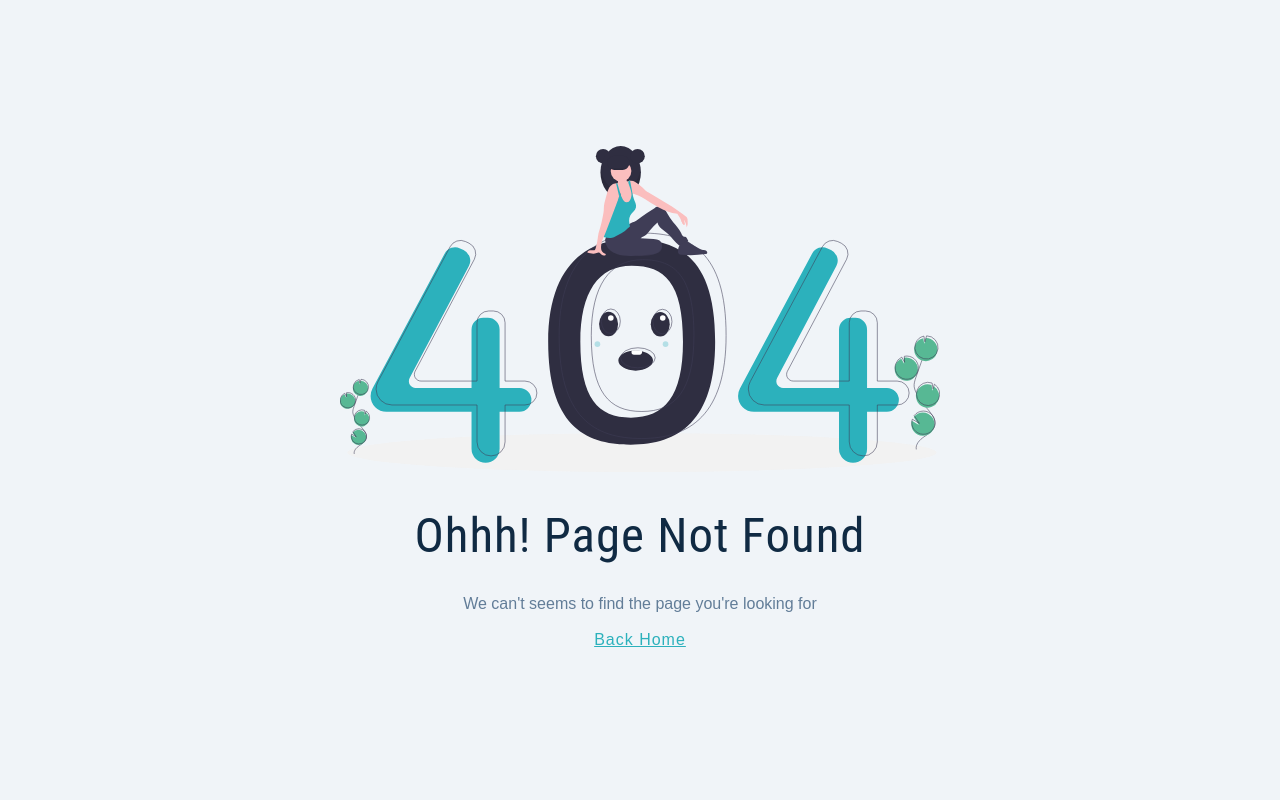
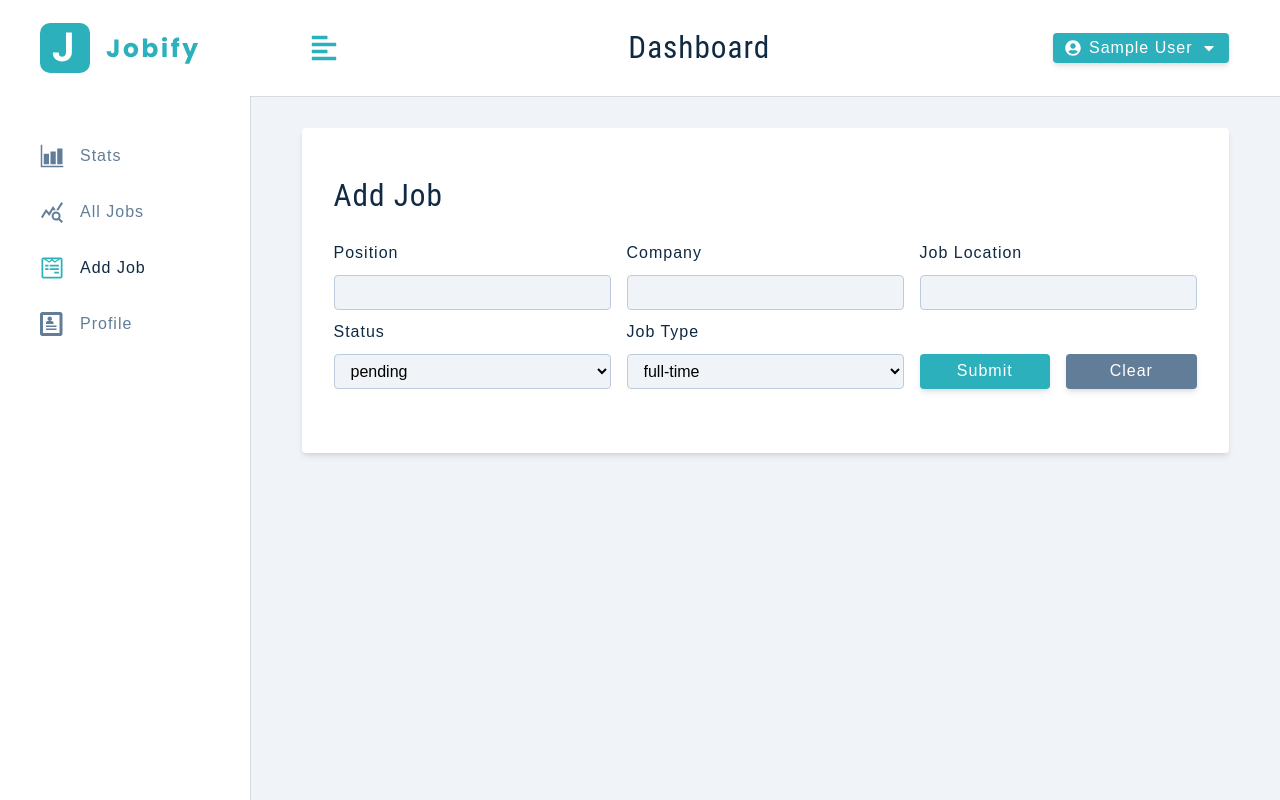
Before and after one commit to zicozydailva/jobsMern, a React (Create React App) app: page /add-job in a window 1280 px wide. Before the commit this address had no page. Built offline with nearby package versions, Linux system fonts and the light colour scheme; sample sign-in values are in the browser's storage.

Commit message:
clear btn  and submit btn func

```diff
--- a/src/App.js
+++ b/src/App.js
@@ -22,7 +22,7 @@ function App() {
           >
             <Route index element={<Stats />} />
             <Route path="all-jobs" element={<AllJobs />} />
-            <Route path="add-jobs" element={<AddJobs />} />
+            <Route path="add-job" element={<AddJobs />} />
             <Route path="profile" element={<Profile />} />
           </Route>
           <Route path="/register" element={<Register />} />
--- /dev/null
+++ b/src/components/FormRowSelect.js
@@ -0,0 +1,25 @@
+const FormRowSelect = ({ labelText, name, value, handleChange, list }) => {
+  return (
+    <div className='form-row'>
+      <label htmlFor={name} className='form-label'>
+        {labelText || name}
+      </label>
+      <select
+        name={name}
+        value={value}
+        onChange={handleChange}
+        className='form-select'
+      >
+        {list.map((itemValue, index) => {
+          return (
+            <option key={index} value={itemValue}>
+              {itemValue}
+            </option>
+          )
+        })}
+      </select>
+    </div>
+  )
+}
+
+export default FormRowSelect
--- a/src/components/index.js
+++ b/src/components/index.js
@@ -4,5 +4,6 @@ import FormRow from "./FormRow"
 import Navbar from "./Navbar"
 import SmallSidebar from "./SmallSidebar"
 import BigSidebar from "./BigSidebar"
+import FormRowSelect from "./FormRowSelect"
 
-export {Logo, FormRow, Alert, Navbar, SmallSidebar, BigSidebar}
+export {Logo, FormRow, Alert, Navbar, SmallSidebar, BigSidebar, FormRowSelect}
--- a/src/context/action.js
+++ b/src/context/action.js
@@ -11,3 +11,11 @@ export const LOGIN_USER_ERROR = "LOGIN_USER_ERROR";
 
 export const TOGGLE_SIDEBAR = "TOGGLE_SIDEBAR"
 export const LOGOUT_USER = "LOGOUT_USER"
+
+export const UPDATE_USER_BEGIN = "UPDATE_USER_BEGIN"
+export const UPDATE_USER_ERROR = "UPDATE_USER_ERROR"
+export const UPDATE_USER_SUCCESS = "UPDATE_USER_SUCCESS"
+
+
+export const HANDLE_CHANGE = "HANDLE_CHANGE"
+export const CLEAR_VALUES = "CLEAR_VALUES"
--- a/src/context/appContext.js
+++ b/src/context/appContext.js
@@ -9,31 +9,79 @@ import {
   LOGIN_USER_SUCCESS,
   LOGIN_USER_ERROR,
   TOGGLE_SIDEBAR,
-  LOGOUT_USER
+  LOGOUT_USER,
+  UPDATE_USER_BEGIN,
+  UPDATE_USER_ERROR,
+  UPDATE_USER_SUCCESS,
+  HANDLE_CHANGE,
+  CLEAR_VALUES,
 } from "./action";
 import reducer from "./reducer";
 import axios from "axios";
 
-const token = localStorage.getItem("token")
-const user = localStorage.getItem("user")
-const userLocation = localStorage.getItem("location")
+const token = localStorage.getItem("token");
+const user = localStorage.getItem("user");
+const userLocation = localStorage.getItem("location");
 
 const initialState = {
   isLoading: false,
   showAlert: false,
   alertText: "",
   alertType: "",
-  user: user  ? JSON.parse(user) : null,
+  user: user ? JSON.parse(user) : null,
   token: token,
+  showSidebar: false,
   userLocation: userLocation || "",
+
   jobLocation: userLocation || "",
-  showSidebar: false
+  isEditing: "",
+  editJobId: "",
+  position: "",
+  company: "",
+  jobTypeOptions: ["full-time", "part-time", "remote", "internship"],
+  jobType: "full-time",
+  statusOptions: ["interview", "declined", "pending"],
+  status: "pending",
 };
 
 const AppContext = createContext();
 
 const AppProvider = ({ children }) => {
   const [state, dispatch] = useReducer(reducer, initialState);
+
+  // GLOBAL SETUP --- AXIOS
+  // axios.defaults.headers.common['Authorization'] = `Bearer ${state.token}`
+
+  // CUSTOM SETUP -AXIOS
+  const authFetch = axios.create({
+    baseURL: `/api/v1`,
+  });
+
+  // request
+  authFetch.interceptors.request.use(
+    (config) => {
+      config.headers.common["Authorization"] = `Bearer ${state.token}`;
+      return config;
+    },
+    (error) => {
+      return Promise.reject(error);
+    }
+  );
+
+  // response
+  authFetch.interceptors.response.use(
+    (response) => {
+      return response;
+    },
+    (error) => {
+      console.log(error.response);
+      if (error.response.status === 401) {
+        console.log("AUTH ERROR");
+        logoutUser();
+      }
+      return Promise.reject(error);
+    }
+  );
 
   const displayAlert = () => {
     dispatch({ type: DISPLAY_ALERT });
@@ -46,17 +94,17 @@ const AppProvider = ({ children }) => {
     }, 3000);
   };
 
-  const addUserToLocalStorage = ({user, token, location})  => {
-    localStorage.setItem("user", JSON.stringify(user))
-    localStorage.setItem("token", token)
-    localStorage.setItem("location", location)
-  }
+  const addUserToLocalStorage = ({ user, token, location }) => {
+    localStorage.setItem("user", JSON.stringify(user));
+    localStorage.setItem("token", token);
+    localStorage.setItem("location", location);
+  };
 
   const removeUserFromLocalStorage = () => {
-    localStorage.removeItem("token")
-    localStorage.removeItem("user")
-    localStorage.removeItem("location")
-  }
+    localStorage.removeItem("token");
+    localStorage.removeItem("user");
+    localStorage.removeItem("location");
+  };
 
   const registerUser = async (currentUser) => {
     dispatch({ type: REGISTER_USER_BEGIN });
@@ -67,7 +115,7 @@ const AppProvider = ({ children }) => {
         type: REGISTER_USER_SUCCESS,
         payload: { user, token, location },
       });
-      addUserToLocalStorage({user, token, location})
+      addUserToLocalStorage({ user, token, location });
     } catch (error) {
       dispatch({
         type: REGISTER_USER_ERROR,
@@ -80,13 +128,13 @@ const AppProvider = ({ children }) => {
   const loginUser = async (currentUser) => {
     dispatch({ type: LOGIN_USER_BEGIN });
     try {
-      const {data} = await axios.post("/api/v1/auth/login", currentUser);
+      const { data } = await axios.post("/api/v1/auth/login", currentUser);
       const { user, token, location } = data;
       dispatch({
         type: LOGIN_USER_SUCCESS,
         payload: { user, token, location },
       });
-      addUserToLocalStorage({user, token, location})
+      addUserToLocalStorage({ user, token, location });
     } catch (error) {
       dispatch({
         type: LOGIN_USER_ERROR,
@@ -94,20 +142,61 @@ const AppProvider = ({ children }) => {
       });
     }
     clearAlert();
-  }
+  };
 
   const toggleSidebar = () => {
-    dispatch({type: TOGGLE_SIDEBAR})
-  }
+    dispatch({ type: TOGGLE_SIDEBAR });
+  };
 
   const logoutUser = () => {
-    dispatch({type: LOGOUT_USER})
-    removeUserFromLocalStorage()
-  }
+    dispatch({ type: LOGOUT_USER });
+    removeUserFromLocalStorage();
+  };
+  const updateUser = async (currentUser) => {
+    dispatch({
+      type: UPDATE_USER_BEGIN,
+      payload: {},
+    });
+    try {
+      const { data } = await authFetch.patch("/auth/updateUser", currentUser);
+      const { user, location, token } = data;
+      dispatch({
+        type: UPDATE_USER_SUCCESS,
+        payload: { user, location, token },
+      });
+      addUserToLocalStorage(user, location, token);
+    } catch (error) {
+      if (error.response.status !== 401) {
+        dispatch({
+          type: UPDATE_USER_ERROR,
+          payload: { msg: error.response.data.msg },
+        });
+      }
+    }
+    clearAlert();
+  };
 
+  const handleChange = ({ name, value }) => {
+    dispatch({ type: HANDLE_CHANGE, payload: { name, value } });
+  };
+
+  const clearValues = () => {
+    dispatch({ type: CLEAR_VALUES });
+  };
   return (
     <AppContext.Provider
-      value={{ ...state, displayAlert, clearAlert, registerUser, loginUser, toggleSidebar, logoutUser }}
+      value={{
+        ...state,
+        displayAlert,
+        clearAlert,
+        registerUser,
+        loginUser,
+        toggleSidebar,
+        logoutUser,
+        updateUser,
+        handleChange,
+        clearValues,
+      }}
     >
       {children}
     </AppContext.Provider>
--- a/src/context/reducer.js
+++ b/src/context/reducer.js
@@ -8,7 +8,12 @@ import {
   LOGIN_USER_SUCCESS,
   LOGIN_USER_ERROR,
   TOGGLE_SIDEBAR,
-  LOGOUT_USER
+  LOGOUT_USER,
+  UPDATE_USER_SUCCESS,
+  UPDATE_USER_BEGIN,
+  UPDATE_USER_ERROR,
+  HANDLE_CHANGE,
+  CLEAR_VALUES
 } from "./action";
 
 import { initialState } from "./appContext";
@@ -96,6 +101,53 @@ const reducer = (state, action) => {
       jobLocation: "",
     };
   }
+
+  if (action.type === UPDATE_USER_BEGIN) {
+    return {
+      ...state,
+      isLoading: true
+    };
+  }
+  if (action.type === UPDATE_USER_SUCCESS) {
+    return {
+      ...state,
+      isLoading: false,
+      token: action.payload.token,
+      user: action.payload.user,
+      userLocation: action.payload.location,
+      jobLocation: action.payload.location,showAlert: true,
+      alertType: "success",
+      alertText: "User Profile Updated"
+    };
+  }
+  if (action.type === UPDATE_USER_ERROR) {
+    return {
+      ...state,
+      isLoading: false,
+      showAlert: true,
+      alertType: "danger",
+      alertText: action.payload.msg
+    };
+  }
+  if (action.type === HANDLE_CHANGE) {
+    return {
+      ...state,
+      [action.payload.name]: action.payload.value
+    };
+  }
+
+  if (action.type === CLEAR_VALUES) {
+    const initialState = {
+      isEditing: false,
+      editJobId: "",
+      jobLocation: state.userLocation,
+      position: "",
+      company: "",
+      jobType: "full-time",
+      status: "company"
+    };
+    return {...state, ...initialState}
+  }
   throw new Error(`No such action: ${action.type}`);
 };
 
--- a/src/pages/dashboard/AddJobs.jsx
+++ b/src/pages/dashboard/AddJobs.jsx
@@ -1,7 +1,100 @@
-import React from 'react';
+import { FormRow, Alert, FormRowSelect } from "../../components";
+import { useAppContext } from "../../context/appContext";
+import Wrapper from "../../assets/wrappers/DashboardFormPage";
 
 const AddJobs = () => {
-  return <div>Add Jobs</div>;
+  const {
+    showALert,
+    displayAlert,
+    position,
+    company,
+    jobLocation,
+    jobType,
+    jobTypeOptions,
+    status,
+    statusOptions,
+    isEditing,
+    handleChange,
+    clearValues,
+  } = useAppContext();
+
+  const handleJobInput = (e) => {
+    const name = e.target.name;
+    const value = e.target.value;
+    handleChange({ name, value });
+  };
+
+  const handleSubmit = (e) => {
+    e.preventDefault();
+    if (!position || !company || !jobLocation) {
+      displayAlert();
+      return;
+    }
+    // create job
+  };
+  return (
+    <Wrapper>
+      <form className="form">
+        <h3>{isEditing ? "Edit Job" : "Add Job"}</h3>
+        {showALert && <Alert />}
+        <div className="form-center">
+          {/* POSITION */}
+          <FormRow
+            type="text"
+            name="position"
+            value={position}
+            handleChange={handleJobInput}
+          />
+          {/* COMPANY */}
+          <FormRow
+            type="text"
+            name="company"
+            value={company}
+            handleChange={handleJobInput}
+          />
+          {/* POSITION */}
+          <FormRow
+            type="text"
+            labelText="Job Location"
+            name="jobLocation"
+            value={jobLocation}
+            handleChange={handleJobInput}
+          />
+          {/* JOb STATUS */}
+          <FormRowSelect
+            name="status"
+            value={status}
+            handleChange={handleJobInput}
+            list={statusOptions}
+          />
+          {/* JOb TYPE */}
+          <FormRowSelect
+            name="jobType"
+            labelText="Job type"
+            value={jobType}
+            handleChange={handleJobInput}
+            list={jobTypeOptions}
+          />
+          {/* BTN CONTAINER */}
+          <div className="btn-container">
+            <button
+              onClick={handleSubmit}
+              type="submit"
+              className="btn-block btn"
+            >
+              submit
+            </button>
+            <button onClick={e => {
+              e.preventDefault()
+              clearValues()
+            }}
+            className="btn btn-block clear-btn"
+            >clear</button>
+          </div>
+        </div>
+      </form>
+    </Wrapper>
+  );
 };
 
 export default AddJobs;
--- a/src/pages/dashboard/AllJobs.jsx
+++ b/src/pages/dashboard/AllJobs.jsx
@@ -1,7 +1,7 @@
 import React from 'react';
 
 const AllJobs = () => {
-  return <div>All Jobs</div>;
+  return <div>All Lorem, ipsum dolor sit amet consectetur adipisicing elit. Voluptate id totam illo repellendus soluta, suscipit, maiores nesciunt facilis, voluptas vitae ad ab non adipisci aspernatur sint odit est animi magni....</div>;
 };
 
 export default AllJobs;
--- a/src/pages/dashboard/Profile.jsx
+++ b/src/pages/dashboard/Profile.jsx
@@ -1,7 +1,63 @@
-import React from 'react';
+import { useState } from 'react'
+import { FormRow, Alert } from '../../components'
+import { useAppContext } from '../../context/appContext'
+import Wrapper from '../../assets/wrappers/DashboardFormPage'
+const Profile = () => {
+  const { user, showAlert, displayAlert, updateUser, isLoading } =
+    useAppContext()
 
-const Profile = () => {
-  return <div>Profile</div>;
-};
+  const [name, setName] = useState(user?.name)
+  const [email, setEmail] = useState(user?.email)
+  const [lastName, setLastName] = useState(user?.lastName)
+  const [location, setLocation] = useState(user?.location)
 
-export default Profile;
+  const handleSubmit = (e) => {
+    e.preventDefault()
+    if (!name || !email || !lastName || !location) {
+      displayAlert()
+      return
+    }
+    updateUser({ name, email, lastName, location })
+  }
+
+  return (
+    <Wrapper>
+      <form className='form' onSubmit={handleSubmit}>
+        <h3>profile</h3>
+        {showAlert && <Alert />}
+        <div className='form-center'>
+          <FormRow
+            type='text'
+            name='name'
+            value={name}
+            handleChange={(e) => setName(e.target.value)}
+          />
+          <FormRow
+            type='text'
+            labelText='last name'
+            name='lastName'
+            value={lastName}
+            handleChange={(e) => setLastName(e.target.value)}
+          />
+          <FormRow
+            type='email'
+            name='email'
+            value={email}
+            handleChange={(e) => setEmail(e.target.value)}
+          />
+          <FormRow
+            type='text'
+            name='location'
+            value={location}
+            handleChange={(e) => setLocation(e.target.value)}
+          />
+          <button className='btn btn-block' type='submit' disabled={isLoading}>
+            {isLoading ? 'Please Wait...' : 'save changes'}
+          </button>
+        </div>
+      </form>
+    </Wrapper>
+  )
+}
+
+export default Profile
--- a/src/pages/dashboard/SharedLayout.jsx
+++ b/src/pages/dashboard/SharedLayout.jsx
@@ -1,4 +1,4 @@
-import { Outlet, Link } from "react-router-dom";
+import { Outlet} from "react-router-dom";
 import React from "react";
 import Wrapper from "../../assets/wrappers/SharedLayout";
 import {
```
